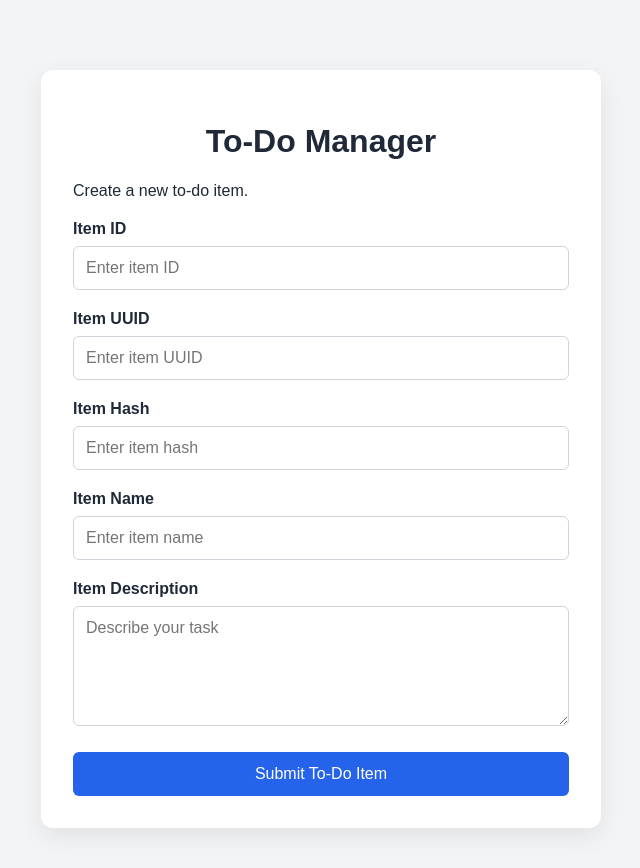
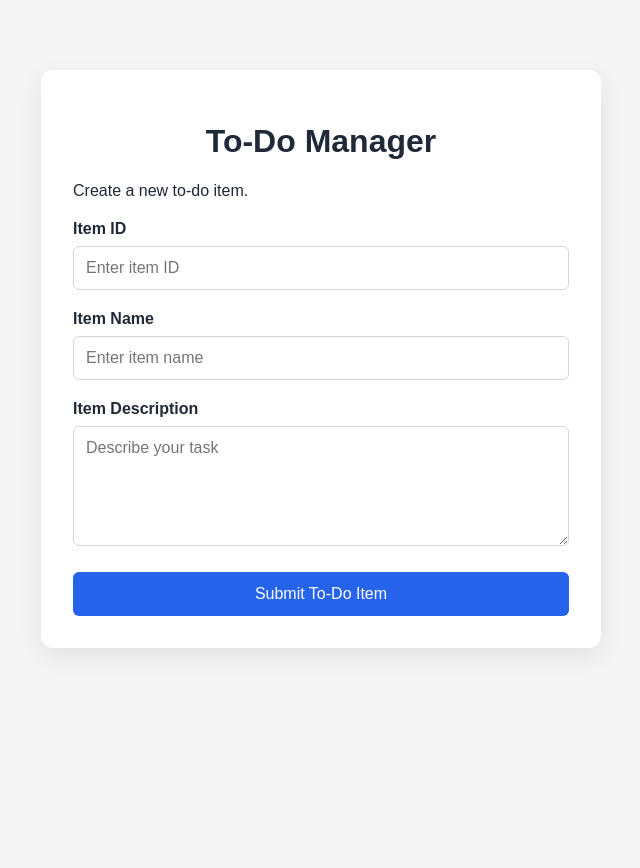
Before and after one commit to P7yush-Singh/git_and_github_PIYUSHSINGH, a Flask app: template templates/todo.html in a window 1280 px wide. Shown: the top 868 px of the page, without its empty margins (319-959 px from the left). After the commit the page ends 651 px from the top, so only its background shows below. Run offline with Flask 3, Linux system fonts and the light colour scheme; the template is opened without the code that fills it, so the values that code supplies are empty.

Commit message:
Simplify todo form by removing UUID and Hash fields
Removed fields for Item UUID and Item Hash from the form.

```diff
--- a/templates/todo.html
+++ b/templates/todo.html
@@ -77,10 +77,6 @@
         <form action="/submittodoitem" method="POST">
             <label for="itemId">Item ID</label>
             <input type="number" id="itemId" name="itemId" placeholder="Enter item ID" required>
-            <label for="itemUUID">Item UUID</label>
-            <input type="text" id="itemUUID" name="itemUUID" placeholder="Enter item UUID" required>
-            <label for="itemHash">Item Hash</label>
-            <input type="text" id="itemHash" name="itemHash" placeholder="Enter item hash" required>
             <label for="itemName">Item Name</label>
             <input type="text" id="itemName" name="itemName" placeholder="Enter item name" required>
 
```
